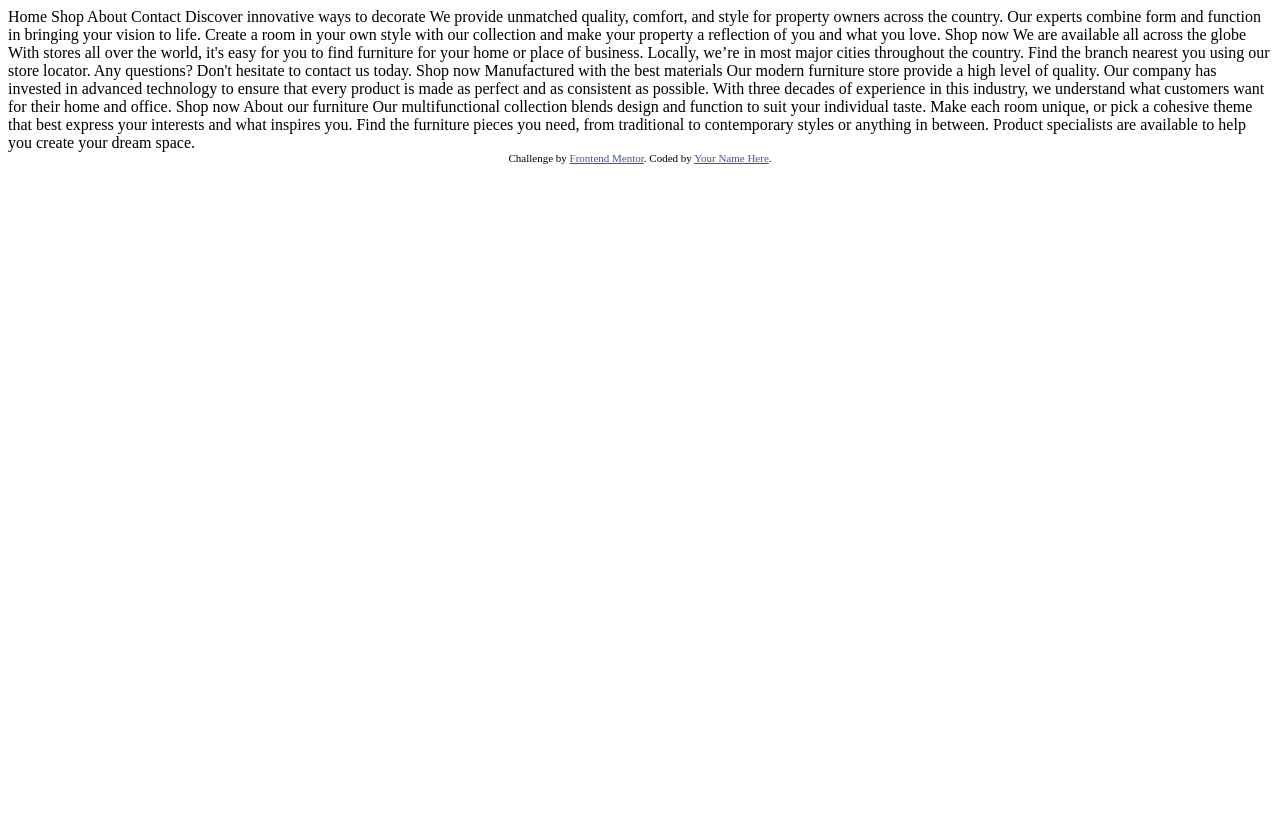
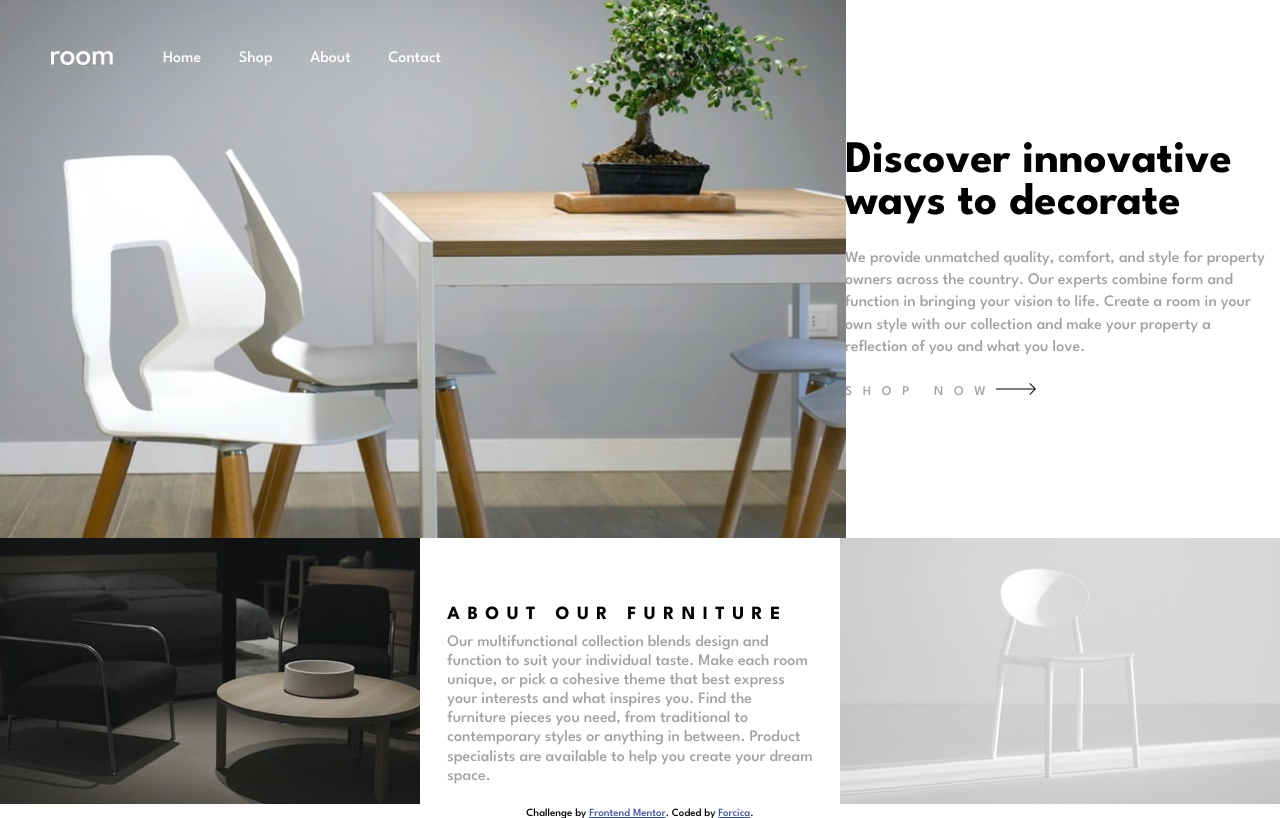
Before and after one commit to Forcica/Room-Homepage, a plain HTML site: page index.html in a window 1280 px wide. Drawn offline with Linux system fonts and the light colour scheme.

Commit message:
[ADD] Finished the main page

```diff
--- a/index.html
+++ b/index.html
@@ -5,8 +5,11 @@
   <meta name="viewport" content="width=device-width, initial-scale=1.0"> <!-- displays site properly based on user's device -->
 
   <link rel="icon" type="image/png" sizes="32x32" href="./images/favicon-32x32.png">
-
+  <link rel="stylesheet" href="./style.css">
   <title>Frontend Mentor | Room homepage</title>
+  <link rel="preconnect" href="https://fonts.googleapis.com">
+  <link rel="preconnect" href="https://fonts.gstatic.com" crossorigin>
+  <link href="https://fonts.googleapis.com/css2?family=League+Spartan:wght@500;600;700&display=swap" rel="stylesheet">
 
   <!-- Feel free to remove these styles or customise in your own stylesheet 👍 -->
   <style>
@@ -14,46 +17,55 @@
     .attribution a { color: hsl(228, 45%, 44%); }
   </style>
 </head>
+<header>
+  <img src="./images/logo.svg" alt="">
+  <div class="redirectButtons">
+    <a href="#">Home</a>
+    <a href="#">Shop</a>
+    <a href="#">About</a>
+    <a href="#">Contact</a>
+  </div>
+</header>
 <body>
-  Home
-  Shop
-  About
-  Contact
+  <div class="containerOne">
+    <section class="topLeft">
+      <img src="./images/desktop-image-hero-1.jpg" alt="">
+    </section>
+    <section class="topRight">
+      <div class="contentTopRight">
+        <h2>Discover innovative ways to decorate</h2>
+        <p>
+          We provide unmatched quality, comfort, and style for property owners across the country.
+          Our experts combine form and function in bringing your vision to life. Create a room in your
+          own style with our collection and make your property a reflection of you and what you love.
+        </p>
+        <div class="shopNowDiv">
+          <button>Shop now<img src="./images/icon-arrow.svg" alt=""></button>
 
-  Discover innovative ways to decorate
-
-  We provide unmatched quality, comfort, and style for property owners across the country.
-  Our experts combine form and function in bringing your vision to life. Create a room in your
-  own style with our collection and make your property a reflection of you and what you love.
-
-  Shop now
-
-  We are available all across the globe
-
-  With stores all over the world, it's easy for you to find furniture for your home or place of business.
-  Locally, we’re in most major cities throughout the country. Find the branch nearest you using our
-  store locator. Any questions? Don't hesitate to contact us today.
-
-  Shop now
-
-  Manufactured with the best materials
-
-  Our modern furniture store provide a high level of quality. Our company has invested in advanced technology
-  to ensure that every product is made as perfect and as consistent as possible. With three decades of
-  experience in this industry, we understand what customers want for their home and office.
-
-  Shop now
-
-  About our furniture
-
-  Our multifunctional collection blends design and function to suit your individual taste.
-  Make each room unique, or pick a cohesive theme that best express your interests and what
-  inspires you. Find the furniture pieces you need, from traditional to contemporary styles
-  or anything in between. Product specialists are available to help you create your dream space.
-
+        </div>
+      </div>
+    </section>
+  </div>
+  <div class="containerTwo">
+    <section class="leftBottom">
+      <img src="./images/image-about-dark.jpg" alt="">
+    </section>
+    <section class="middleBottom">
+      <div class="middleBottomContent">
+        <h3>About our furniture</h3>
+        <p>Our multifunctional collection blends design and function to suit your individual taste.
+          Make each room unique, or pick a cohesive theme that best express your interests and what
+          inspires you. Find the furniture pieces you need, from traditional to contemporary styles
+          or anything in between. Product specialists are available to help you create your dream space.</p>
+      </div>
+    </section>
+    <section class="rightBottom">
+      <img src="./images/image-about-light.jpg" alt="">
+    </section>
+  </div>
   <div class="attribution">
     Challenge by <a href="https://www.frontendmentor.io?ref=challenge" target="_blank">Frontend Mentor</a>.
-    Coded by <a href="#">Your Name Here</a>.
+    Coded by <a href="#">Forcica</a>.
   </div>
 </body>
 </html>
--- /dev/null
+++ b/style.css
@@ -0,0 +1,135 @@
+* {
+    margin: 0;
+    padding: 0;
+    box-sizing: border-box;
+    max-width: 1440px;
+    font-family: 'League Spartan';
+}
+
+header {
+    position: absolute;
+    width: 390px;
+    margin-left: 51px;
+    margin-top: 51px;
+    display: flex;
+}
+
+header img {
+    width: 80px;
+    margin-right: 50px;
+}
+
+.redirectButtons {
+    display: flex;
+    justify-content: space-between;
+    width: 100%;
+}
+
+.redirectButtons a {
+    position: relative;
+    text-decoration: none;
+    color: #ffffff;
+}
+
+.redirectButtons a::after {
+    content: "";
+    position: absolute;
+    bottom: -11px; /* Descend de 11 pixels sous le lien */
+    left: 50%;
+    transform: translateX(-50%);
+    width: 50%;
+    height: 2px;
+    background-color: #ffffff;
+    opacity: 0;
+    transition: opacity 0.3s, transform 0.3s;
+}
+
+.redirectButtons a:hover::after {
+    opacity: 1;
+    transform: translateX(-50%) scaleX(2);
+}
+
+body {
+    display: flex;
+    flex-direction: column;
+}
+
+.containerOne {
+    display: flex;
+    flex-direction: row;
+}
+
+.topLeft img {
+    height: 100%;
+}
+
+.topRight {
+    display: flex;
+    align-items: center;
+    justify-content: center;
+    width: 100%;
+}
+
+.contentTopRight {
+    display: flex;
+    flex-direction: column;
+    width: 430px;
+    height: 273px;
+    justify-content: center;
+}
+
+.contentTopRight h2 {
+    font-size: 45px;
+    margin-bottom: 24px;
+}
+
+.contentTopRight p {
+    color: hsl(0, 0%, 63%);
+    line-height: 1.4;
+    margin-bottom: 24px;
+}
+
+.shopNowDiv {
+    display: flex;
+    flex-direction: row;
+    align-items: center;
+    text-align: left;
+}
+
+.shopNowDiv button {
+    text-decoration: none;
+    border: none;
+    background-color: transparent;
+    color: hsl(0, 0%, 63%);
+    text-transform: uppercase;
+    letter-spacing: 0.8em;
+    cursor: pointer;
+}
+
+.containerTwo {
+    display: flex;
+    flex-direction: row ;
+}
+
+.middleBottom {
+    display: flex;
+    align-items: center;
+    justify-content: center;
+}
+
+.middleBottomContent {
+    width: 87%;
+    height: 50%;
+}
+
+.middleBottomContent h3 {
+    text-transform: uppercase;
+    letter-spacing: 0.4em;
+    margin-bottom: 10px;
+}
+
+.middleBottomContent p {
+    line-height: 1.2;
+    color: hsl(0, 0%, 63%);
+
+}
```
